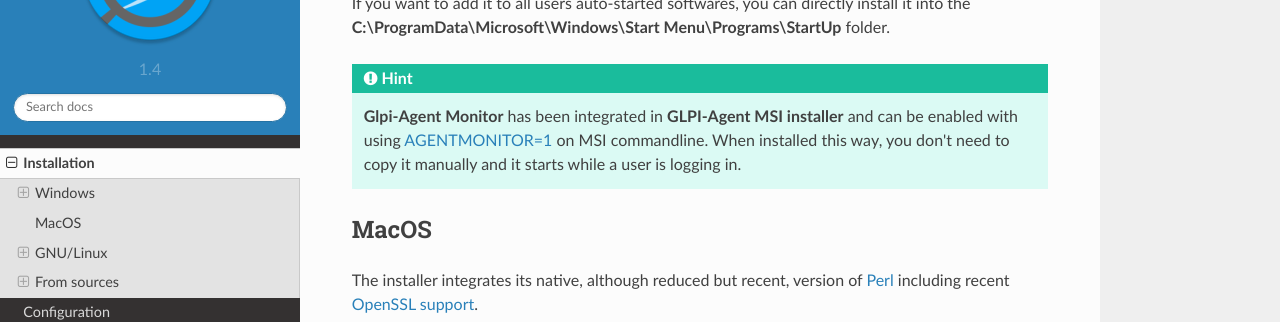
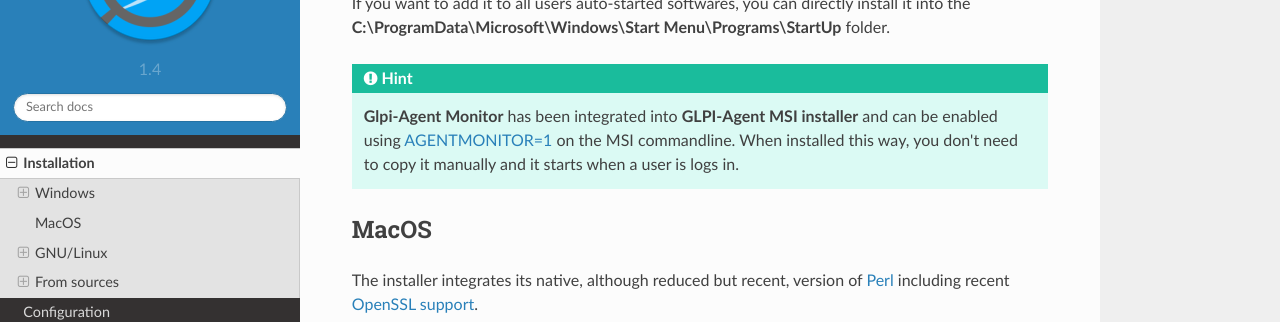
Before and after one commit to glpi-project/doc-agent, a Sphinx documentation site: the page built from source/installation/index.rst, in a window 1280 px wide and 900 px high, scrolled down 1123 px. Shown: the part 151-473 px from the top of the window. Built offline with Sphinx 7.4.7 and the Read the Docs theme 2.0.0, drawn with Linux system fonts in a browser that asks for light colours.

Commit message:
Better english

```diff
--- a/source/installation/index.rst
+++ b/source/installation/index.rst
@@ -52,7 +52,7 @@
 
 .. hint::
 
-   **Glpi-Agent Monitor** has been integrated in **GLPI-Agent MSI installer** and can be enabled with using :ref:`AGENTMONITOR=1 <agent-monitor>` on MSI commandline. When installed this way, you don't need to copy it manually and it starts while a user is logging in.
+   **Glpi-Agent Monitor** has been integrated into **GLPI-Agent MSI installer** and can be enabled using :ref:`AGENTMONITOR=1 <agent-monitor>` on the MSI commandline. When installed this way, you don't need to copy it manually and it starts when a user is logs in.
 
 MacOS
 -----
```
